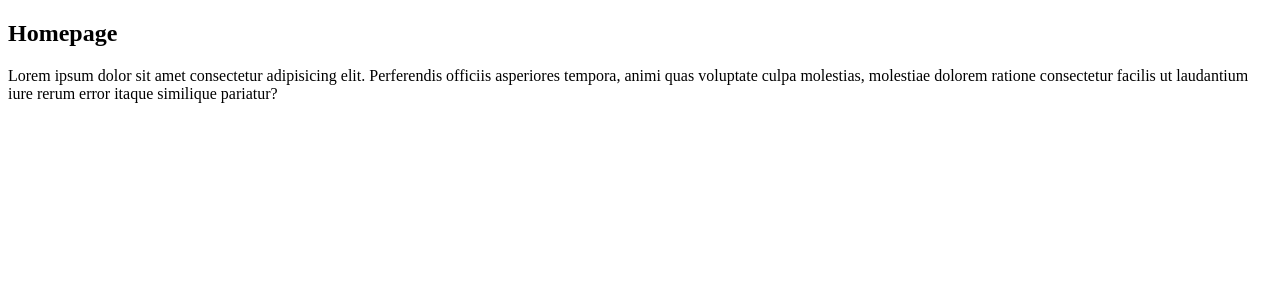
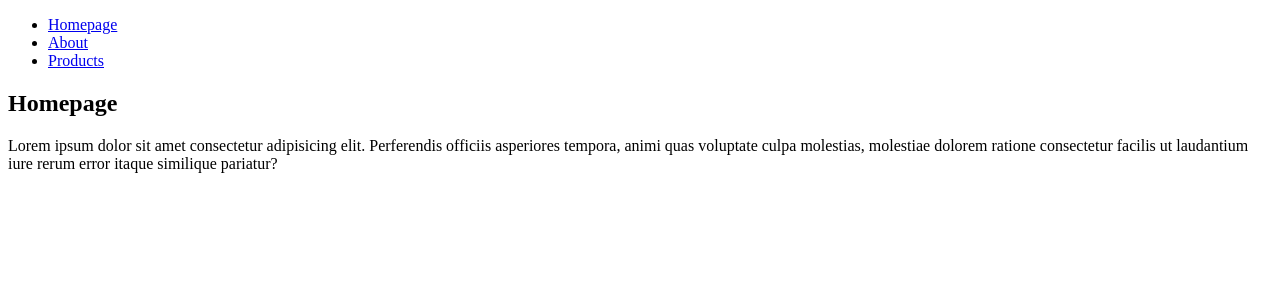
Before and after one commit to JoannaTabbi/Nuxt-project, a Nuxt app: page / in a window 1280 px wide. Shown: the top 300 px of the page. Built offline with nearby package versions, Linux system fonts and the light colour scheme.

Commit message:
add nuxt links

```diff
--- a/pages/about.vue
+++ b/pages/about.vue
@@ -1,5 +1,14 @@
 <template>
   <div>
+    <header>
+      <nav>
+        <ul>
+          <li><NuxtLink to="/">Homepage</NuxtLink></li>
+          <li><NuxtLink to="/about">About</NuxtLink></li>
+          <li><NuxtLink to="/products">Products</NuxtLink></li>
+        </ul>
+      </nav>
+    </header>
     <h2>About</h2>
     <p>
       Lorem ipsum dolor sit amet consectetur adipisicing elit. Perferendis
--- a/pages/index.vue
+++ b/pages/index.vue
@@ -1,5 +1,14 @@
 <template>
   <div>
+    <header>
+      <nav>
+        <ul>
+          <li><NuxtLink to="/">Homepage</NuxtLink></li>
+          <li><NuxtLink to="/about">About</NuxtLink></li>
+          <li><NuxtLink to="/products">Products</NuxtLink></li>
+        </ul>
+      </nav>
+    </header>
     <h2>Homepage</h2>
     <p>
       Lorem ipsum dolor sit amet consectetur adipisicing elit. Perferendis
```
